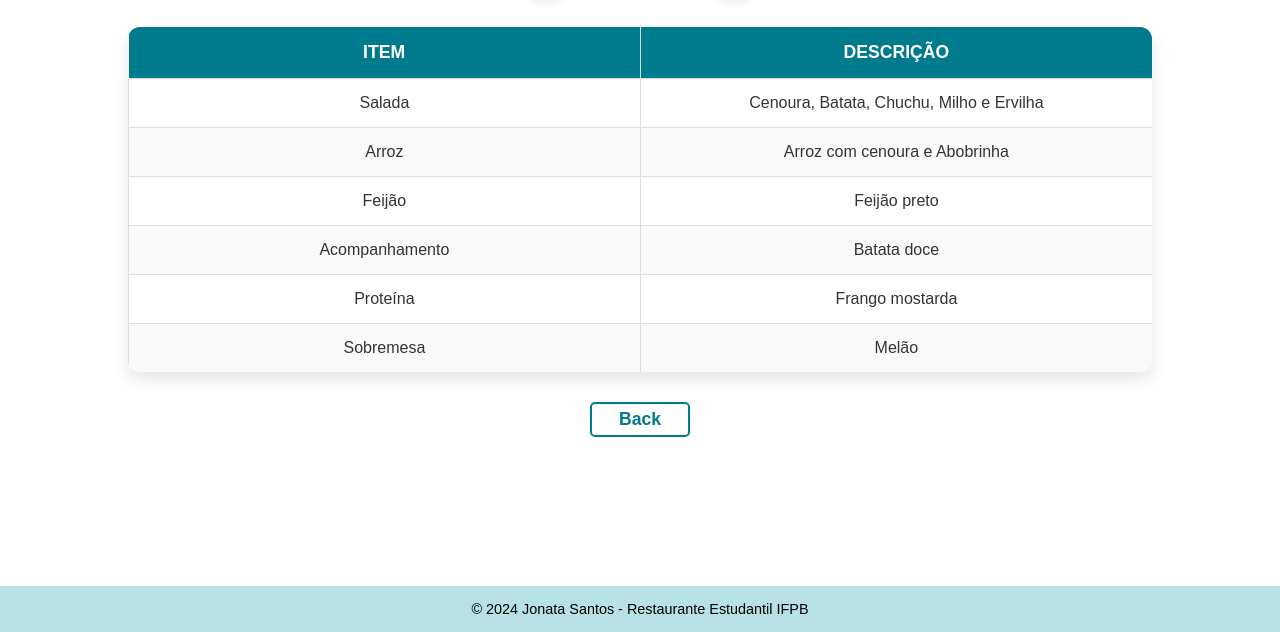
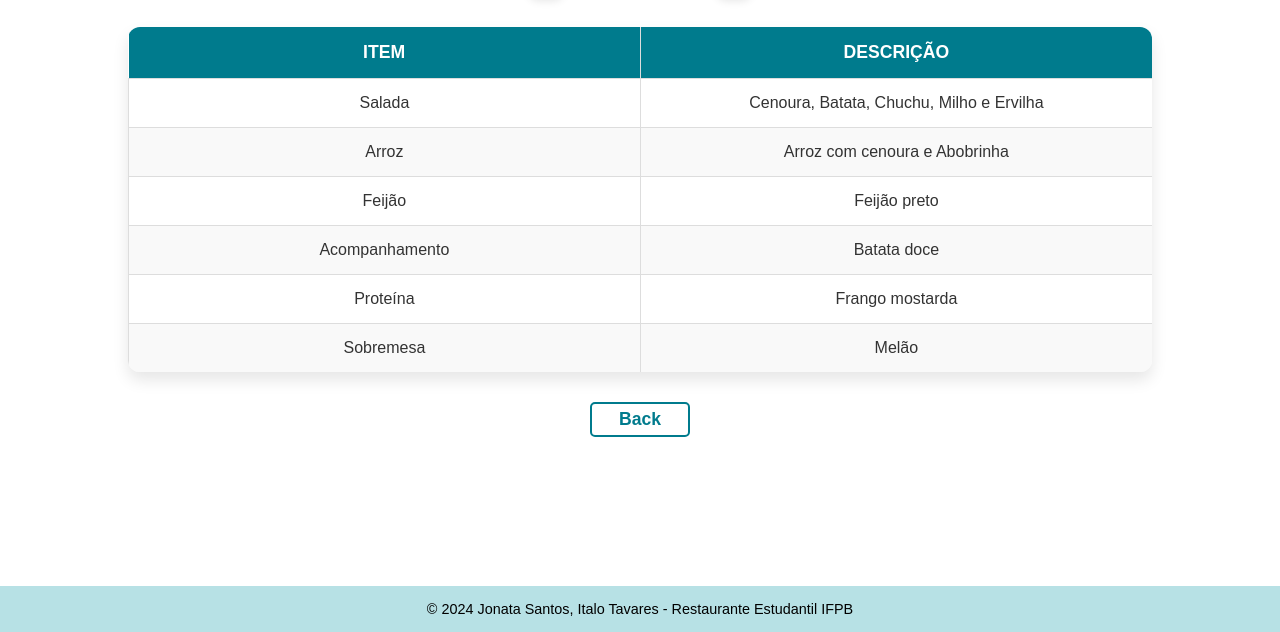
Before and after one commit to italo-tavares/Menu, a plain HTML site: page menu/wednesday/wednesday.html in a window 1280 px wide. Shown: the part 168-800 px from the top of the page. Drawn offline with Linux system fonts and the light colour scheme.

Commit message:
Update wednesday.html

```diff
--- a/menu/wednesday/wednesday.html
+++ b/menu/wednesday/wednesday.html
@@ -61,7 +61,7 @@
         <button id="buttonback"><a href="../index.html">Back</a></button>
     </div>
     <footer>
-        <p>&copy; 2024 Jonata Santos - Restaurante Estudantil IFPB</p>
+       <p>&copy; 2024 Jonata Santos, Italo Tavares - Restaurante Estudantil IFPB</p>
     </footer>
 </body>
 </html>
```
